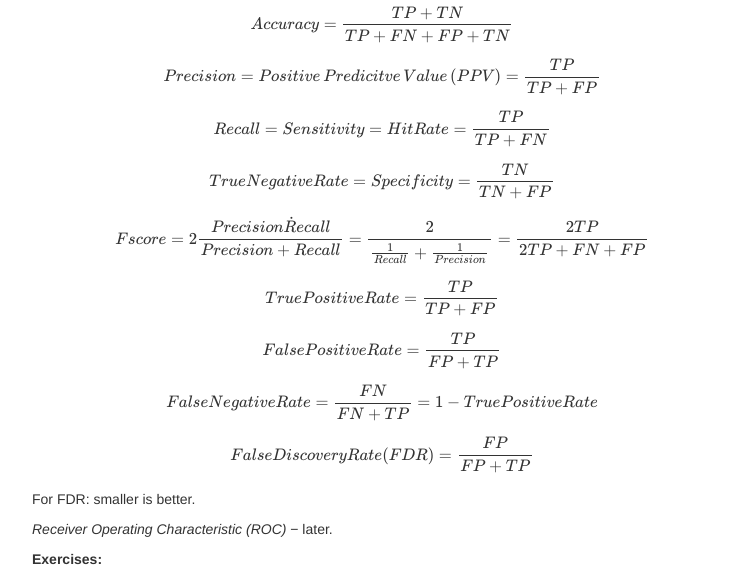
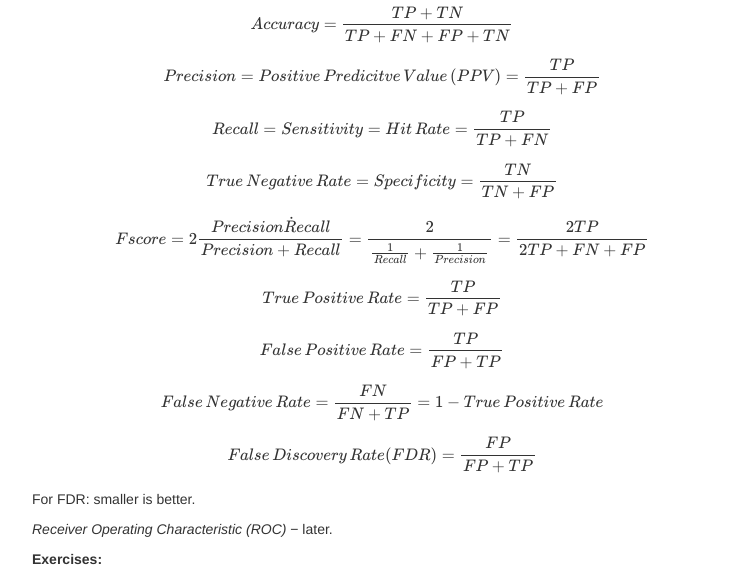
Before and after one commit to kfattila/kfattila.github.io, a Jekyll site: the page built from pages/introduction.md, in a window 1280 px wide and 900 px high, scrolled down 5270 px. Shown: the part 149-716 px from the top of the window, without its empty margins (258-1013 px from the left). Built offline with Jekyll 4.4.1, drawn with Linux system fonts in a browser that asks for light colours; formulas are drawn with MathJax 3; comment, search, counter and statistics services are not loaded.

Commit message:
Lectures

```diff
--- a/pages/introduction.md
+++ b/pages/introduction.md
@@ -136,13 +136,13 @@ Note 2: It can be naturally defined to \\(n\\) classes.
 Common performance measures for binary (two-class) classification:
 \\[Accuracy = \frac{TP + TN}{TP+FN+FP+TN}\\]
 \\[Precision = Positive \, Predicitve \, Value \, (PPV) = \frac{TP}{TP+FP}\\]
-\\[Recall = Sensitivity = Hit  Rate = \frac{TP}{TP+FN}\\]
-\\[True  Negative  Rate = Specificity = \frac{TN}{TN+FP}\\]
+\\[Recall = Sensitivity = Hit \, Rate = \frac{TP}{TP+FN}\\]
+\\[True \, Negative \, Rate = Specificity = \frac{TN}{TN+FP}\\]
 \\[Fscore=2\frac{Precision \dot Recall}{Precision + Recall} = \frac{2}{\frac{1}{Recall} + \frac{1}{Precision}} = \frac{2TP}{2TP + FN + FP}\\]
-\\[True  Positive  Rate = \frac{TP}{TP + FP}\\]
-\\[False  Positive  Rate = \frac{TP}{FP + TP}\\]
-\\[False  Negative  Rate = \frac{FN}{FN + TP} = 1 - True  Positive  Rate\\]
-\\[False  Discovery  Rate(FDR) = \frac{FP}{FP + TP}\\]
+\\[True \, Positive \, Rate = \frac{TP}{TP + FP}\\]
+\\[False \, Positive \, Rate = \frac{TP}{FP + TP}\\]
+\\[False \, Negative \, Rate = \frac{FN}{FN + TP} = 1 - True \, Positive \, Rate\\]
+\\[False \, Discovery \, Rate(FDR) = \frac{FP}{FP + TP}\\]
 
 For FDR: smaller is better.
 
```
